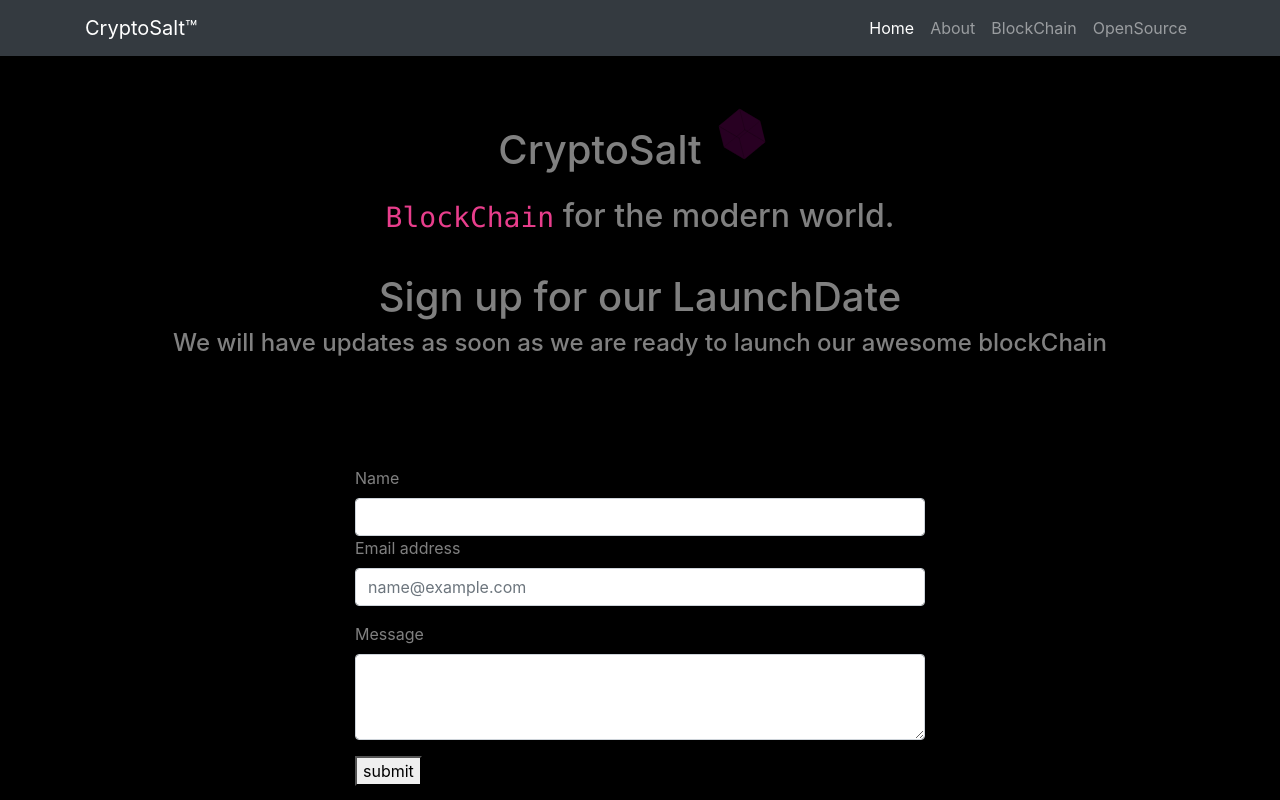
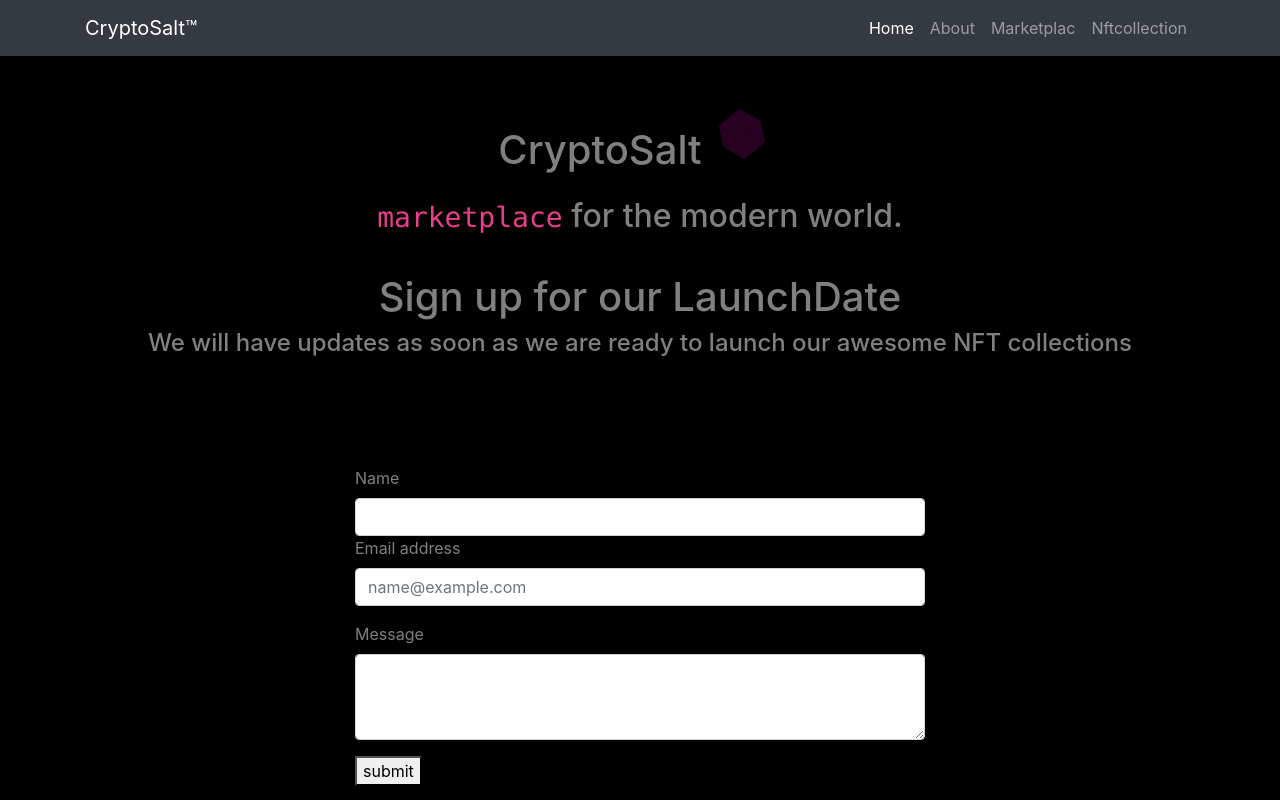
Before and after one commit to monarch619/cryptoLanding, a website with bundled scripts: page index.html in a window 1280 px wide. Shown: the top 800 px of the page. Built offline with nearby package versions, Linux system fonts and the light colour scheme; files whose address does not match are found by name.

Commit message:
Update index.html

```diff
--- a/index.html
+++ b/index.html
@@ -42,10 +42,10 @@
               <a class="nav-link" href="#">About</a>
             </li>
             <li class="nav-item">
-              <a class="nav-link" href="#">BlockChain</a>
+              <a class="nav-link" href="#">Marketplac</a>
             </li>
             <li class="nav-item">
-              <a class="nav-link" href="#">OpenSource</a>
+              <a class="nav-link" href="#">Nftcollection</a>
             </li>
           </ul>
         </div>
@@ -59,7 +59,7 @@
 
             <h1 class="mt-5">CryptoSalt<svg view-box="0 0 80 60" width="80" height="60"</svg></h1>
 
-            <h2 class="animated bounce"><code>BlockChain</code> for the modern world.</h2>
+            <h2 class="animated bounce"><code>marketplace</code> for the modern world.</h2>
 
 
       </div>
@@ -68,7 +68,7 @@
 
   <div>
     <h1 id="lnchD">Sign up for our LaunchDate</h1>
-    <h4>We will have updates as soon as we are ready to launch our awesome blockChain</h4>
+    <h4>We will have updates as soon as we are ready to launch our awesome NFT collections</h4>
   </div>
 
 <section id="formSp">
```
